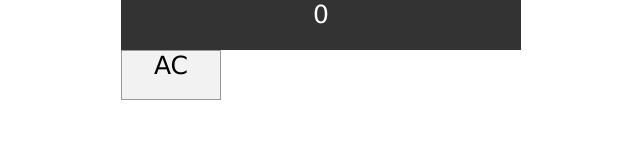
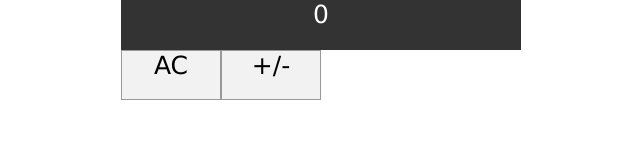
Before and after one commit to Ghazaleh-Graziella/Calculator, a React (Create React App) app: page / in a window 1280 px wide. Shown: the top 160 px of the page, without its empty margins (319-959 px from the left). Built offline with nearby package versions, Linux system fonts and the light colour scheme.

Commit message:
add Sign method

```diff
--- a/src/components/cal.jsx
+++ b/src/components/cal.jsx
@@ -10,12 +10,20 @@ const Cal = () => {
     setCurrent("");
   };
 
+  //Sign method
+  const sign = () => {
+    setCurrent(current.charAt(0) === "-" ? current.slice(1) : `-${current}`);
+  };
+
   return (
     <div className="calculator">
       <div className="display">{current || "0"}</div>
       <div className="btn" onClick={clear}>
         AC
       </div>
+      <div className="btn" onClick={sign}>
+        +/-
+      </div>
     </div>
   );
 };
```
